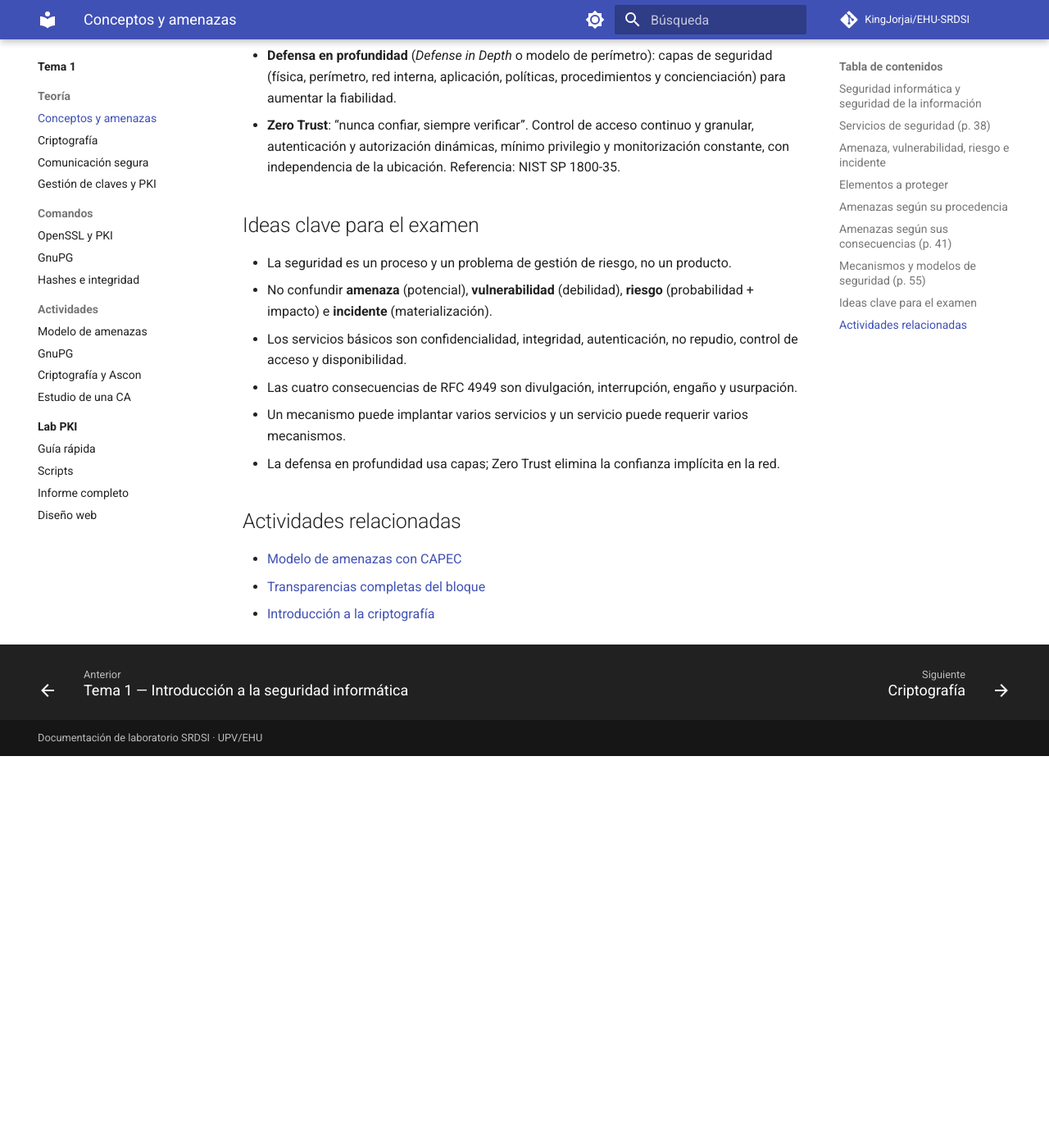
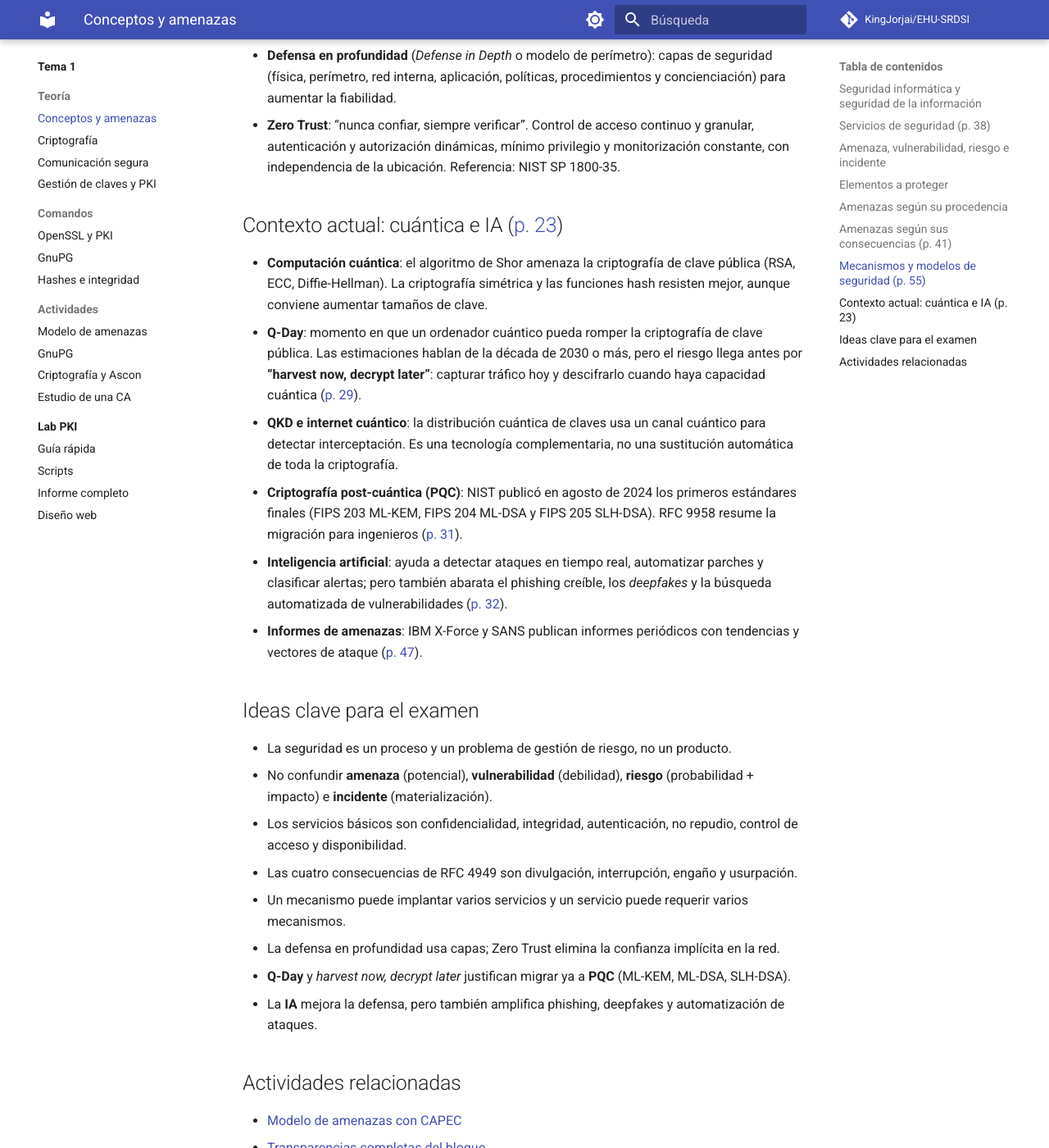
Before and after one commit to KingJorjai/EHU-SRDSI, an MkDocs documentation site: the page built from docs/tema1/teoria/conceptos.md, in a window 1280 px wide and 1400 px high, scrolled down 3224 px. Shown: the whole window at 82% size. Built offline with MkDocs 1.6.1 and Material for MkDocs 9.7.7, drawn with Linux system fonts in a browser that asks for light colours; comment, search, counter and statistics services are not loaded; before the commit the page ends 4146 px from its top, so only the background shows below that.

Commit message:
docs: completar teoría T1 y T2

```diff
--- a/docs/tema1/teoria/conceptos.md
+++ b/docs/tema1/teoria/conceptos.md
@@ -77,6 +77,15 @@ Estas categorías aparecen en RFC 4949 y se relacionan con la tríada clásica:
 - **Defensa en profundidad** (*Defense in Depth* o modelo de perímetro): capas de seguridad (física, perímetro, red interna, aplicación, políticas, procedimientos y concienciación) para aumentar la fiabilidad.
 - **Zero Trust**: “nunca confiar, siempre verificar”. Control de acceso continuo y granular, autenticación y autorización dinámicas, mínimo privilegio y monitorización constante, con independencia de la ubicación. Referencia: NIST SP 1800-35.
 
+## Contexto actual: cuántica e IA ([p. 23](../../assets/pdf/SRDSI_T1-1.pdf#page=23))
+
+- **Computación cuántica**: el algoritmo de Shor amenaza la criptografía de clave pública (RSA, ECC, Diffie-Hellman). La criptografía simétrica y las funciones hash resisten mejor, aunque conviene aumentar tamaños de clave.
+- **Q-Day**: momento en que un ordenador cuántico pueda romper la criptografía de clave pública. Las estimaciones hablan de la década de 2030 o más, pero el riesgo llega antes por **“harvest now, decrypt later”**: capturar tráfico hoy y descifrarlo cuando haya capacidad cuántica ([p. 29](../../assets/pdf/SRDSI_T1-1.pdf#page=29)).
+- **QKD e internet cuántico**: la distribución cuántica de claves usa un canal cuántico para detectar interceptación. Es una tecnología complementaria, no una sustitución automática de toda la criptografía.
+- **Criptografía post-cuántica (PQC)**: NIST publicó en agosto de 2024 los primeros estándares finales (FIPS 203 ML-KEM, FIPS 204 ML-DSA y FIPS 205 SLH-DSA). RFC 9958 resume la migración para ingenieros ([p. 31](../../assets/pdf/SRDSI_T1-1.pdf#page=31)).
+- **Inteligencia artificial**: ayuda a detectar ataques en tiempo real, automatizar parches y clasificar alertas; pero también abarata el phishing creíble, los *deepfakes* y la búsqueda automatizada de vulnerabilidades ([p. 32](../../assets/pdf/SRDSI_T1-1.pdf#page=32)).
+- **Informes de amenazas**: IBM X-Force y SANS publican informes periódicos con tendencias y vectores de ataque ([p. 47](../../assets/pdf/SRDSI_T1-1.pdf#page=47)).
+
 ## Ideas clave para el examen
 
 - La seguridad es un proceso y un problema de gestión de riesgo, no un producto.
@@ -85,6 +94,8 @@ Estas categorías aparecen en RFC 4949 y se relacionan con la tríada clásica:
 - Las cuatro consecuencias de RFC 4949 son divulgación, interrupción, engaño y usurpación.
 - Un mecanismo puede implantar varios servicios y un servicio puede requerir varios mecanismos.
 - La defensa en profundidad usa capas; Zero Trust elimina la confianza implícita en la red.
+- **Q-Day** y *harvest now, decrypt later* justifican migrar ya a **PQC** (ML-KEM, ML-DSA, SLH-DSA).
+- La **IA** mejora la defensa, pero también amplifica phishing, deepfakes y automatización de ataques.
 
 ## Actividades relacionadas
 
--- a/mkdocs.yml
+++ b/mkdocs.yml
@@ -114,6 +114,7 @@ nav:
   - Tema 2:
       - tema2/index.md
       - Teoría:
+          - Protocolos por niveles: tema2/teoria/protocolos-por-niveles.md
           - SSH: tema2/teoria/ssh.md
           - PGP y S/MIME: tema2/teoria/pgp-smime.md
           - TLS, DTLS y QUIC: tema2/teoria/tls-dtls.md
```
Also changed, not shown: docs/tema1/teoria/comunicacion-segura.md (+10 -0 lines), docs/tema2/index.md (+1 -0 lines), docs/tema2/teoria/protocolos-por-niveles.md (added, +71 -0 lines), docs/tema2/teoria/tls-dtls.md (+15 -0 lines), 1 other file.
